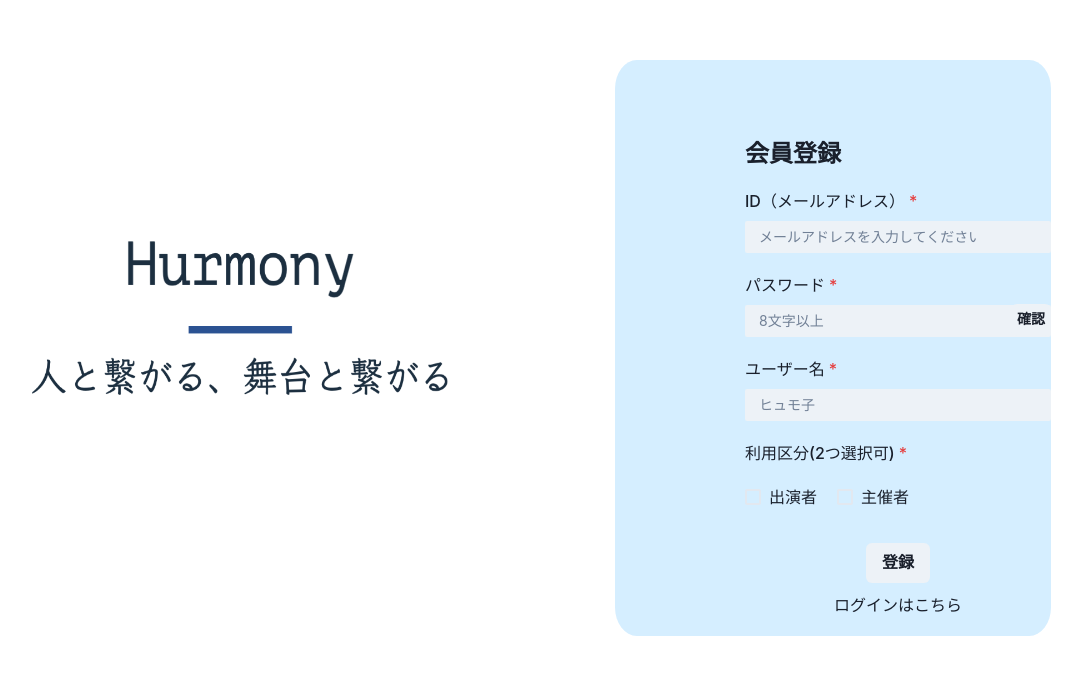
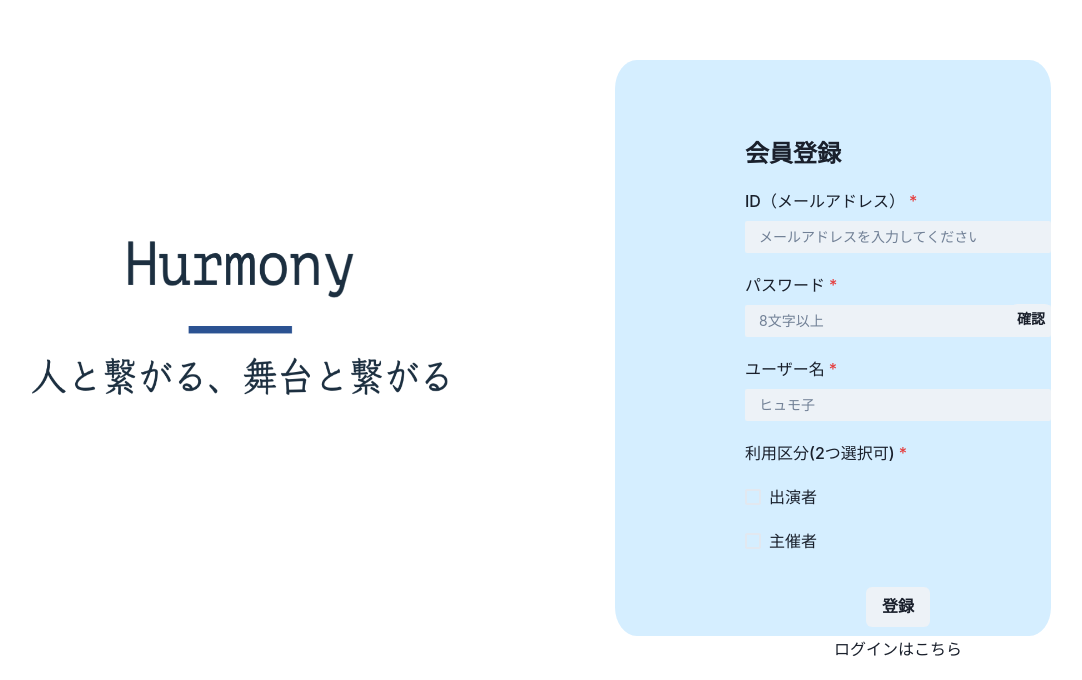
Before and after one commit to BugLizard/hurmony, a Next.js app: page /signup in a window 1280 px wide. Shown: the part 120-800 px from the top of the page, without its empty margins (153-1235 px from the left). Built offline with nearby package versions, Linux system fonts and the light colour scheme; no server answers.

Commit message:
チェックボックス対応

```diff
--- a/src/lib/auth.ts
+++ b/src/lib/auth.ts
@@ -18,17 +18,22 @@ export const GoogleLogout = (): Promise<void> => {
   return signOut(auth);
 };
 
-export const GoogleUseAuth = (): boolean => {
+export const GoogleUseAuth = () => {
   const [isLoading, setIsLoading] = useState(true);
   const setUserStateForGoogle = useSetRecoilState(authState);
 
   useEffect(() => {
     return onAuthStateChanged(auth, (user) => {
+      if (!user) return;
+      console.log(user);
+      debugger;
       setUserStateForGoogle(user);
       setIsLoading(false);
     });
   }, [setUserStateForGoogle]);
-  return isLoading;
+  //setIsLoading(false);
+
+  return;
 };
 
 export const GoogleUseUser = (): AuthState => {
--- a/src/lib/recoil/authRecoil.ts
+++ b/src/lib/recoil/authRecoil.ts
@@ -2,8 +2,8 @@ import { atom } from "recoil";
 
 export type AuthState = UserState | null;
 export type UserState = {
-  id: string | null;
-  name: string | null;
+  uid: string | null;
+  displayName: string | null;
   email: string | null;
 };
 
--- a/src/pages/signup.tsx
+++ b/src/pages/signup.tsx
@@ -24,6 +24,11 @@ import { auth, db } from "../lib/firebase/firebase";
 
 //Todo:一通り作ったらflex対応
 
+interface DivCheck {
+  name: string;
+  checked: boolean;
+}
+
 const Signup = () => {
   //パスワード表示フラグ
   const [passwordShow, setPassWordShow] = useState(false);
@@ -32,12 +37,35 @@ const Signup = () => {
   const [userName, setUserName] = useState("");
   const [userEmail, setUserEmail] = useState("");
   const [userPassword, setUserPassword] = useState("");
-  const [userDivCheck, setUserDivCheck] = useState([]);
+  //チェックボックス群
+  const [DivCheck, setDivCheck] = useState<DivCheck[]>([
+    {
+      name: "出演者",
+      checked: false,
+    },
+    {
+      name: "主催者",
+      checked: false,
+    },
+  ]);
+  const [checkFlag, setCheckFlag] = useState(false);
 
   //パスワード表示切り替え
   const handlePasswordClick = () => setPassWordShow(!passwordShow);
 
   const router = useRouter();
+
+  const checkBoxHandler = (e: React.ChangeEvent<HTMLInputElement>) => {
+    const newDivChecks = [...DivCheck];
+    newDivChecks.map((check) => {
+      if (check.name === e.target.value) {
+        check.checked = !check.checked;
+      }
+      return newDivChecks;
+    });
+    setDivCheck(newDivChecks);
+    setCheckFlag(!checkFlag);
+  };
 
   //会員登録処理
   const singUpHandler = async () => {
@@ -60,13 +88,14 @@ const Signup = () => {
         );
       });
 
-    const documentRef = await addDoc(usersCollectionRef, {
+    await addDoc(usersCollectionRef, {
       name: userName,
       mail: userEmail,
       password: userPassword,
     });
     router.push("/mypage");
   };
+
   return (
     <Box display="flex" justifyContent="space-between" marginTop="100px">
       <Box boxSize="left">
@@ -152,16 +181,25 @@ const Signup = () => {
 
           <FormControl isRequired>
             <FormLabel marginTop="20px">利用区分(2つ選択可)</FormLabel>
-            <CheckboxGroup onChange={(e) => {}}>
+            {DivCheck.map((check) => {
+              return (
+                <CheckboxGroup key={check.name}>
                   <Stack
                     spacing={[1, 5]}
                     direction={["column", "row"]}
                     marginTop="20px"
                   >
-                <Checkbox value="出演者">出演者</Checkbox>
-                <Checkbox value="主催者">主催者</Checkbox>
+                    <Checkbox
+                      id={check.name}
+                      value={check.name}
+                      onChange={checkBoxHandler}
+                    >
+                      {check.name}
+                    </Checkbox>
                   </Stack>
                 </CheckboxGroup>
+              );
+            })}
           </FormControl>
 
           <br />
@@ -171,7 +209,10 @@ const Signup = () => {
                 marginTop="10px"
                 onClick={singUpHandler}
                 disabled={
-                  userEmail == "" || userName == "" || userPassword == ""
+                  userEmail == "" ||
+                  userName == "" ||
+                  userPassword == "" ||
+                  checkFlag == true
                 }
               >
                 登録
```
Lines whose indentation alone changed are shown as unchanged.
